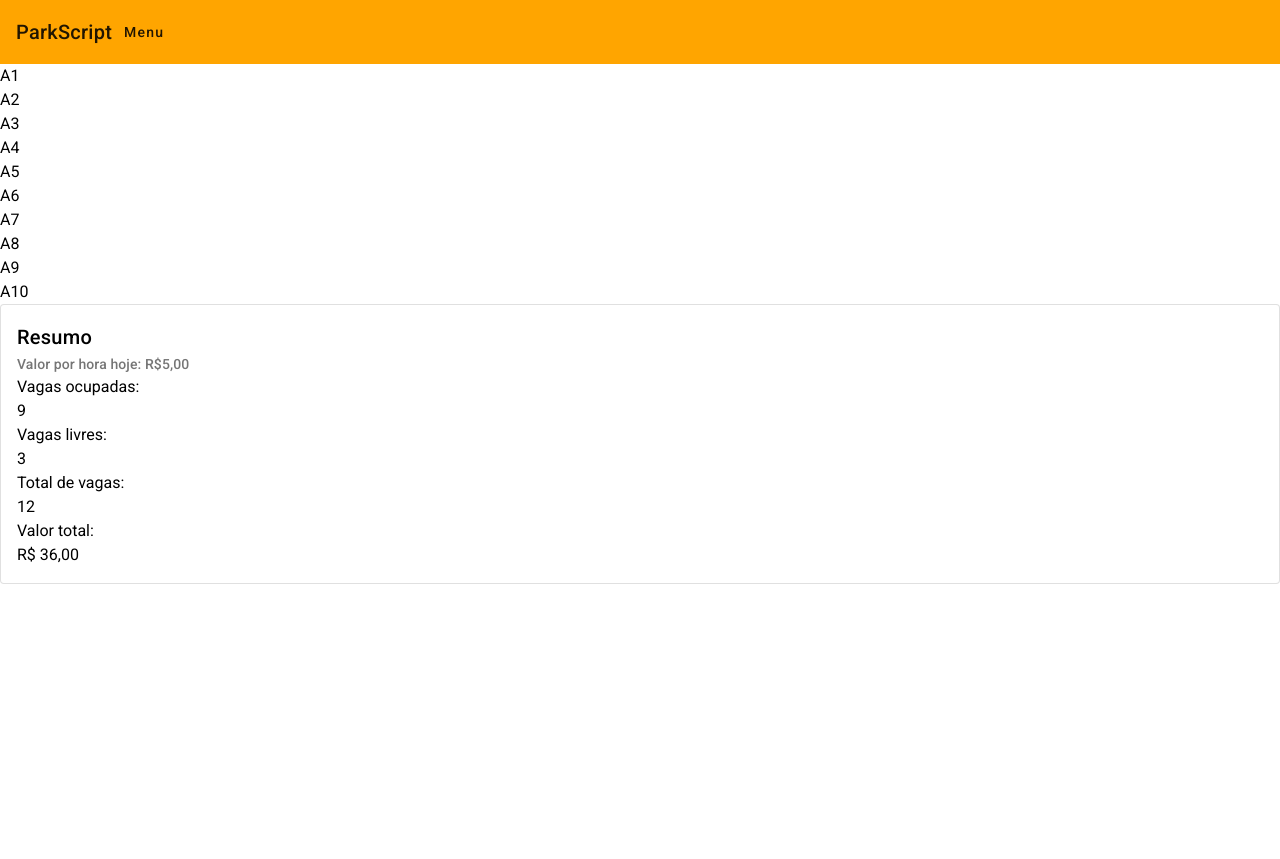
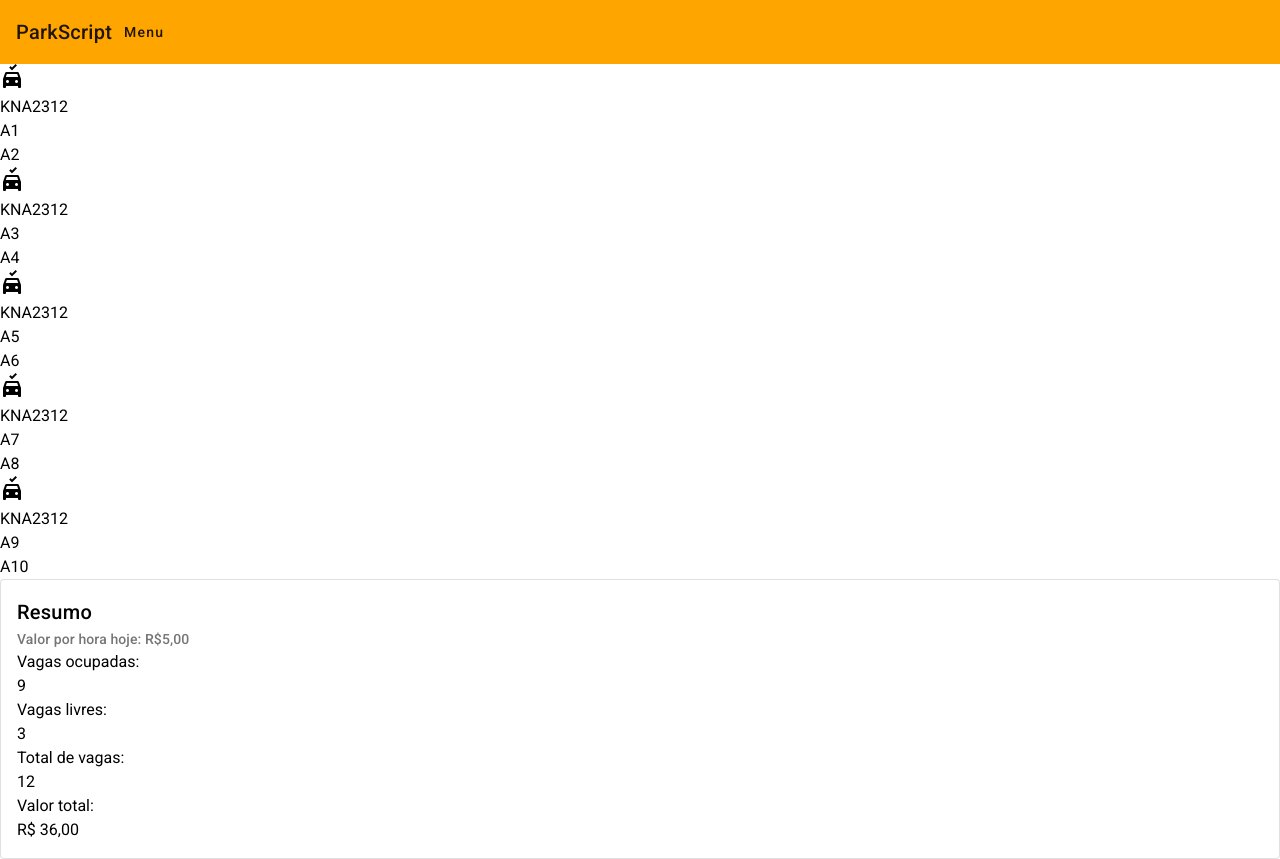
Before and after one commit to yudiyoshida/park-script-web, an Angular app: page / in a window 1280 px wide. Before the commit the page ends 800 px from the top, so only its background shows below. Built offline with nearby package versions, Linux system fonts and the light colour scheme.

Commit message:
feat: ajustado componente da vaga para exibir icone quando estiver ocupada

```diff
--- a/src/app/components/parking-lot/components/parking-spot/parking-spot.component.html
+++ b/src/app/components/parking-lot/components/parking-spot/parking-spot.component.html
@@ -1,7 +1,21 @@
-<section class="
-  flex justify-center items-center cursor-pointer aspect-square
-  border-2 border-dashed border-zinc-500
-  hover:border-orange-400 hover:text-orange-400
-">
-  <p class="text-4xl">{{ spotName }}</p>
+<section
+  (click)="openDialog()"
+  (keypress)="openDialog()"
+  tabindex="1"
+  class="
+    flex justify-center items-center cursor-pointer aspect-square
+    border-2 border-dashed border-zinc-500
+    hover:border-orange-400 hover:text-orange-400
+  "
+  >
+  @if (isOccupied) {
+    <div class="flex flex-col justify-center items-center gap-4">
+      <mat-icon class="scale-150">no_crash</mat-icon>
+      <p>{{ plate | uppercase }}</p>
+      <p>{{ spotName }}</p>
+    </div>
+  }
+  @else {
+    <p class="text-4xl">{{ spotName }}</p>
+  }
 </section>
--- a/src/app/components/parking-lot/components/parking-spot/parking-spot.component.ts
+++ b/src/app/components/parking-lot/components/parking-spot/parking-spot.component.ts
@@ -1,11 +1,22 @@
+import { UpperCasePipe } from '@angular/common';
 import { Component, Input } from '@angular/core';
+import { MatIconModule } from '@angular/material/icon';
 
 @Component({
   selector: 'app-parking-spot',
   standalone: true,
   templateUrl: './parking-spot.component.html',
-  imports: [],
+  imports: [
+    MatIconModule,
+    UpperCasePipe,
+  ],
 })
 export class ParkingSpotComponent {
   @Input({ required: true }) spotName!: string;
+  @Input({ required: true }) isOccupied!: boolean;
+  @Input() plate!: string;
+
+  openDialog() {
+    console.log('Open dialog');
+  }
 }
--- a/src/app/components/parking-lot/parking-lot.component.html
+++ b/src/app/components/parking-lot/parking-lot.component.html
@@ -1,5 +1,5 @@
 <section class="grid grid-cols-2 sm:grid-cols-3 md:grid-cols-5 gap-3">
   @for (spot of spots; track $index) {
-    <app-parking-spot [spotName]="spot" />
+    <app-parking-spot [spotName]="spot" [isOccupied]="$index % 2 === 0" plate="kna2312" />
   }
 </section>
--- a/src/app/pages/home/home.component.html
+++ b/src/app/pages/home/home.component.html
@@ -1,8 +1,8 @@
-<section class="flex justify-between items-start gap-9 p-4">
+<section class="flex justify-between items-start gap-9 p-4 relative">
   <div class="w-full lg:basis-2/3">
     <app-parking-lot />
   </div>
-  <div class="hidden lg:block lg:basis-1/3">
+  <div class="hidden lg:block lg:basis-1/3 sticky top-4">
     <app-resume-card />
   </div>
 </section>
```
